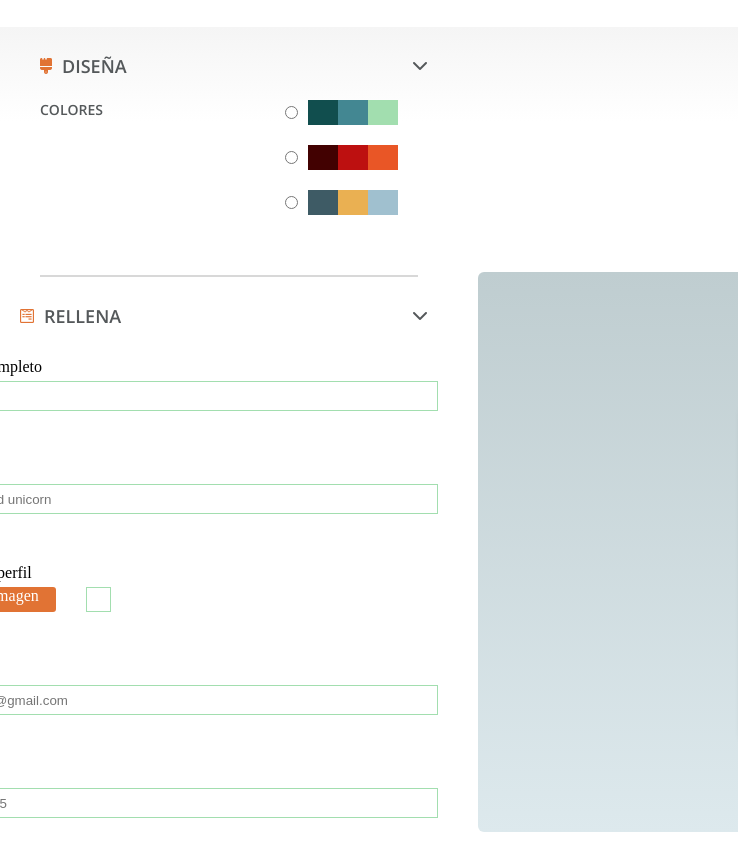
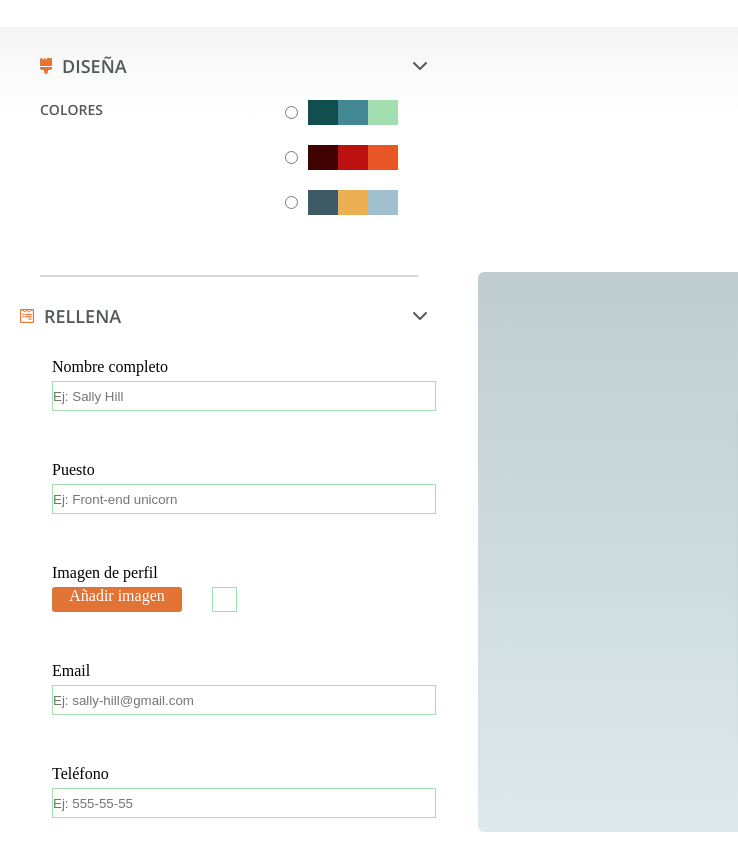
Before and after one commit to Adalab/project-promo-t-module-2-team-2, a website: page src/html/cardCreator.html in a window 1280 px wide. Shown: the part 84-949 px from the top of the page, 0-738 px from the left. Drawn offline with nearby package versions, Linux system fonts and the light colour scheme; files that its build step writes are made by us from their sources; files whose address does not match are found by name.

Commit message:
fillpart

```diff
--- a/src/scss/layout/_fill.scss
+++ b/src/scss/layout/_fill.scss
@@ -98,20 +98,3 @@
     border: 1px solid $white-three;
     margin-top: 40px;
 }
-
-@media screen and (min-width: 768px) {
-    .main__cuadrotexto {
-        margin-left: 300px;
-    }
-
-   .casillarespuesta {
-       width: 40vw;
-   }
-}
-
-@media screen and (min-width: 1020px) {
-    .casillarespuesta{
-      width: 40vw;
-    }
-
-}
--- a/src/scss/layout/_main.scss
+++ b/src/scss/layout/_main.scss
@@ -21,6 +21,14 @@
   .form {
     width: 50vw;
   }
+
+  .main__cuadrotexto {
+        margin-left: 300px;
+    }
+
+   .casillarespuesta {
+       width: 40vw;
+   }
 }
 
 @media screen and (min-width: 1024px) {
@@ -31,4 +39,12 @@
       .form {
         width: 35vw;
       }
+
+     .main__cuadrotexto {
+        margin-left: 500px;
+        }
+
+    .casillarespuesta{
+      width: 30vw;
+    }
 }
```
